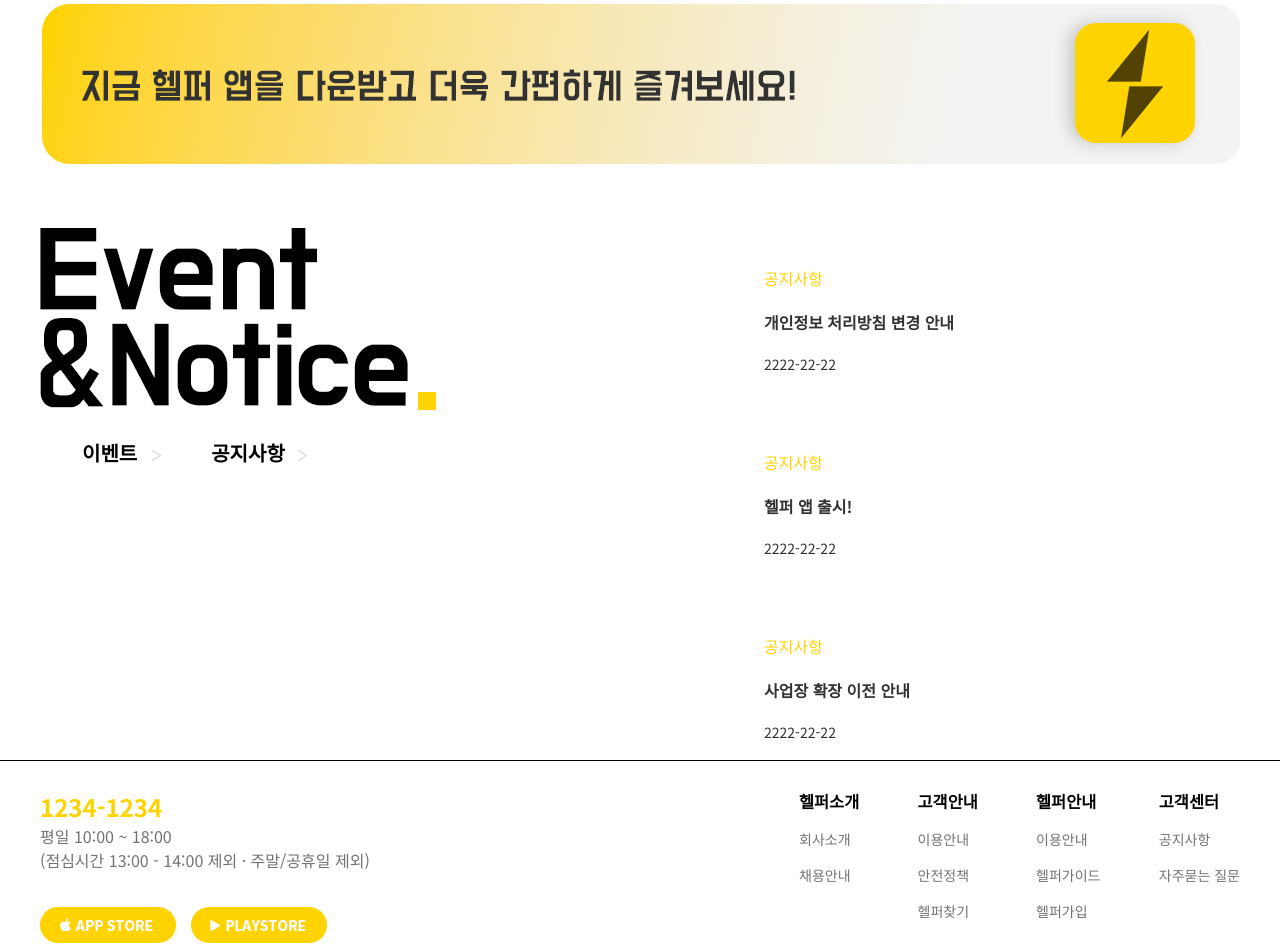
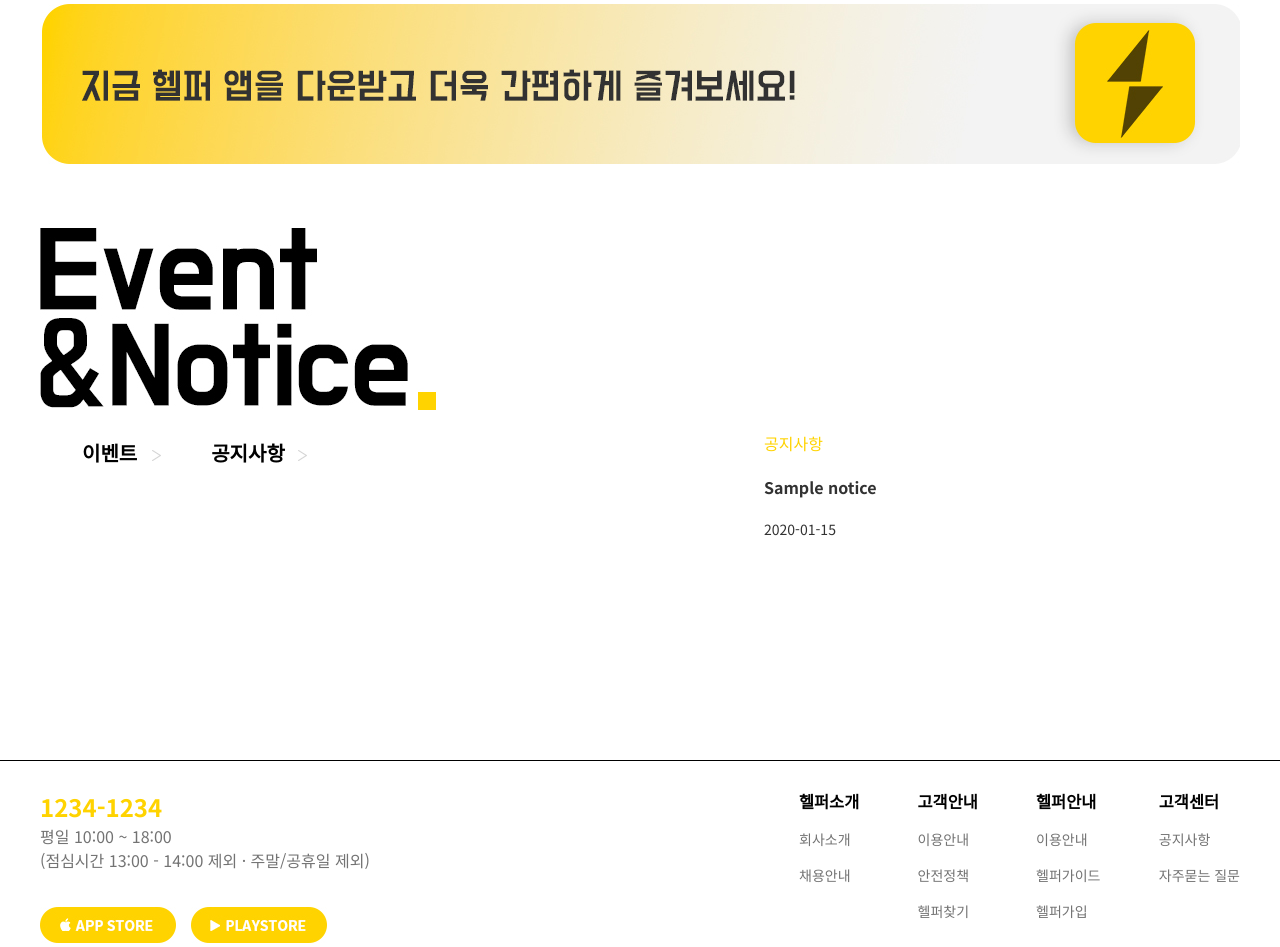
Before and after one commit to kvvivvic/HELPER_WEB, a PHP site: page /HELPER_WEB/ in a window 1280 px wide. Shown: the part 2528-3475 px from the top of the page. Run offline with PHP 8.4, Linux system fonts and the light colour scheme; tables that the repository leaves empty or names only in its code hold one stand-in row (values such as "Sample post"); some libraries are stand-ins or nearby versions; some web fonts are replaced.

Commit message:
공지사항 부분편집

```diff
--- a/index.php
+++ b/index.php
@@ -1,6 +1,6 @@
 <?php
 include "./inc/session.php";
-
+include "./inc/dbcon.php";
 ?>
 
 <!DOCTYPE html>
@@ -1116,21 +1116,18 @@ include "./inc/session.php";
           <p class="notice_next"></p>
           <p class="event_next"></p>
           <div class="notice">
+            <?php $sql = "select * from notice order by idx desc limit 3;";
+            $result = mysqli_query($dbcon, $sql);
+            while ($array = mysqli_fetch_array($result)) {
+            ?>
             <div class="notice_list">
-              <p class="list1">공지사항</p>
-              <p class="list2">개인정보 처리방침 변경 안내</p>
-              <p class="list3">2222-22-22</p>
+              <a href="./notice/view.php?n_idx=<?php echo $array["idx"] ?>">
+                <p class="list1">공지사항</p>
+                <p class="list2"><?php echo $array["n_title"] ?></p>
+                <p class="list3"><?php echo substr($array["w_date"], 0, 10) ?></p>
+              </a>
             </div>
-            <div class="notice_list">
-              <p class="list1">공지사항</p>
-              <p class="list2">헬퍼 앱 출시!</p>
-              <p class="list3">2222-22-22</p>
-            </div>
-            <div class="notice_list">
-              <p class="list1">공지사항</p>
-              <p class="list2">사업장 확장 이전 안내</p>
-              <p class="list3">2222-22-22</p>
-            </div>
+            <?php }; ?>
           </div>
         </div>
       </section>
```
Also changed, not shown: css/notice_view.css (+8 -3 lines), notice/view.php (+8 -5 lines).
